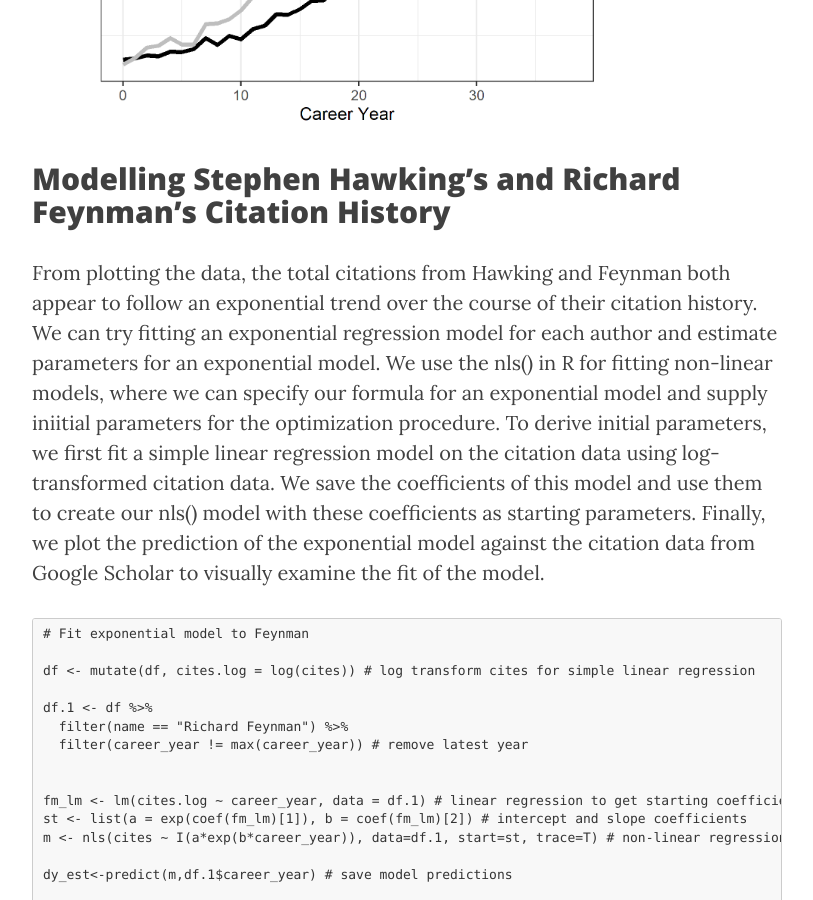
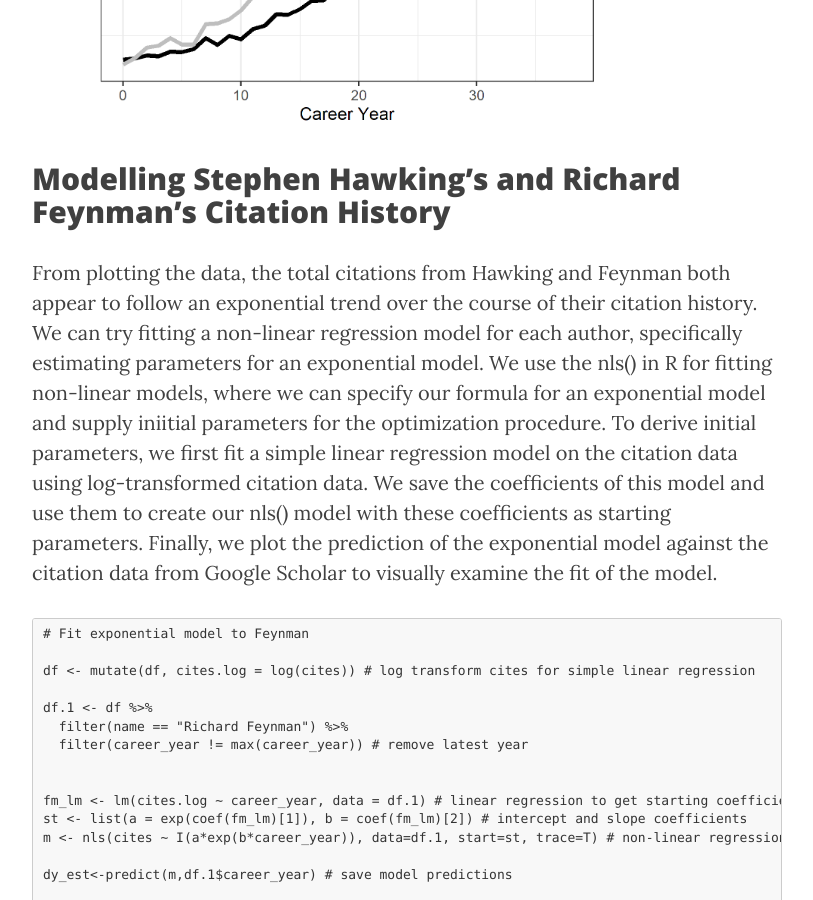
Before and after one commit to ptichko/ptichko.github.io, a Jekyll site: the page built from _posts/2021-05-19-Exploring-Google-Scholar-Citations.md, in a window 1280 px wide and 900 px high, scrolled down 2062 px. Shown: the whole window, without its empty margins (233-1046 px from the left). Built offline with Jekyll 4.4.1, drawn with Linux system fonts in a browser that asks for light colours; nearby versions of some CDN libraries.

Commit message:
Update 2021-05-19-Exploring-Google-Scholar-Citations.md

````diff
--- a/_posts/2021-05-19-Exploring-Google-Scholar-Citations.md
+++ b/_posts/2021-05-19-Exploring-Google-Scholar-Citations.md
@@ -40,7 +40,7 @@ Plotting the total number of citations since 1982 (here we use the career_year v
 
 ## Modelling Stephen Hawking's and Richard Feynman's Citation History
 
-From plotting the data, the total citations from Hawking and Feynman both appear to follow an exponential trend over the course of their citation history. We can try fitting an exponential regression model for each author and estimate parameters for an exponential model. We use the nls() in R for fitting non-linear models, where we can specify our formula for an exponential model and supply iniitial parameters for the optimization procedure. To derive initial parameters, we first fit a simple linear regression model on the citation data using log-transformed citation data. We save the coefficients of this model and use them to create our nls() model with these coefficients as starting parameters. Finally, we plot the prediction of the exponential model against the citation data from Google Scholar to visually examine the fit of the model.
+From plotting the data, the total citations from Hawking and Feynman both appear to follow an exponential trend over the course of their citation history. We can try fitting a non-linear regression model for each author, specifically estimating parameters for an exponential model. We use the nls() in R for fitting non-linear models, where we can specify our formula for an exponential model and supply iniitial parameters for the optimization procedure. To derive initial parameters, we first fit a simple linear regression model on the citation data using log-transformed citation data. We save the coefficients of this model and use them to create our nls() model with these coefficients as starting parameters. Finally, we plot the prediction of the exponential model against the citation data from Google Scholar to visually examine the fit of the model.
 
 ```
 # Fit exponential model to Feynman
````
